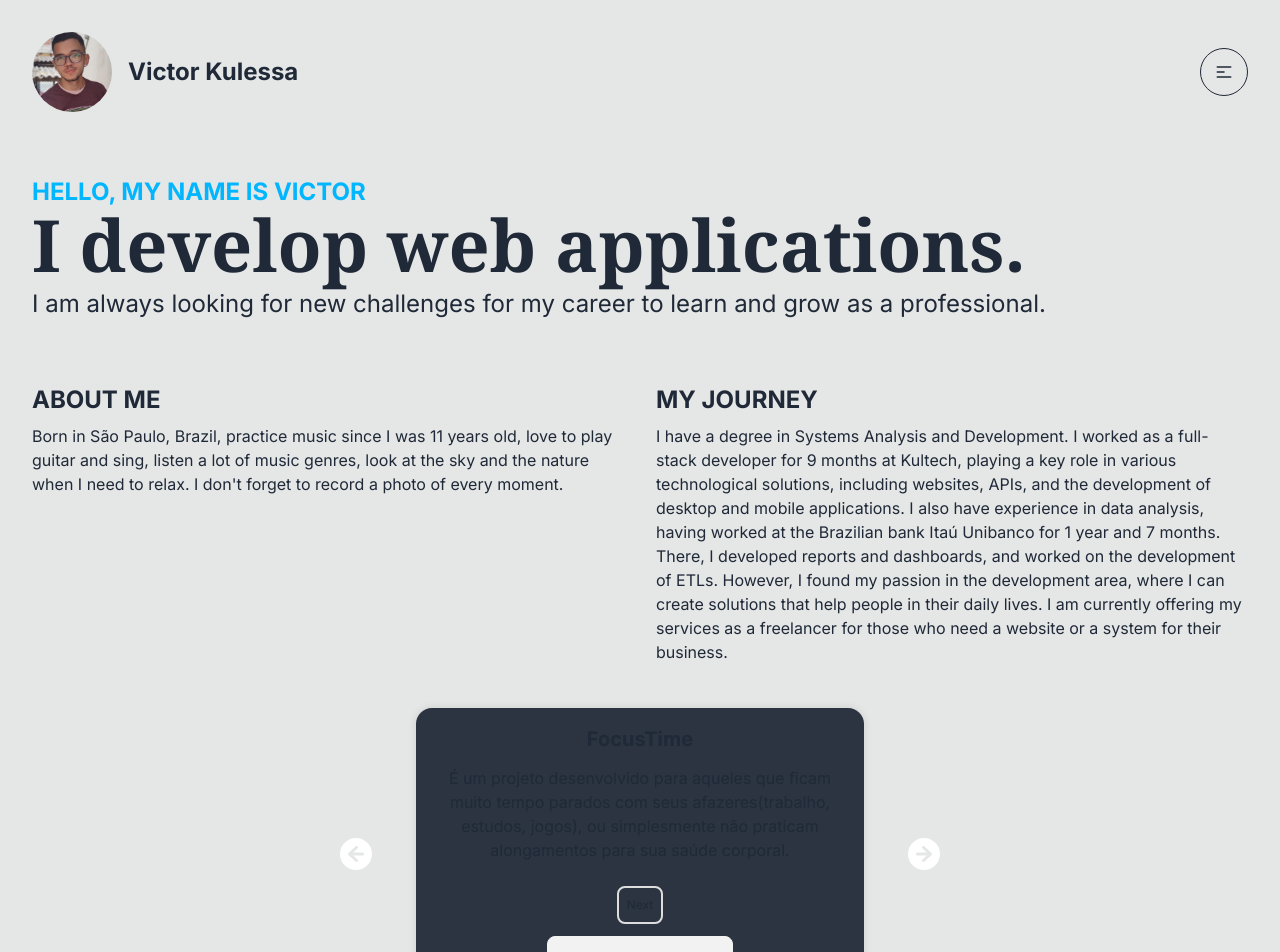
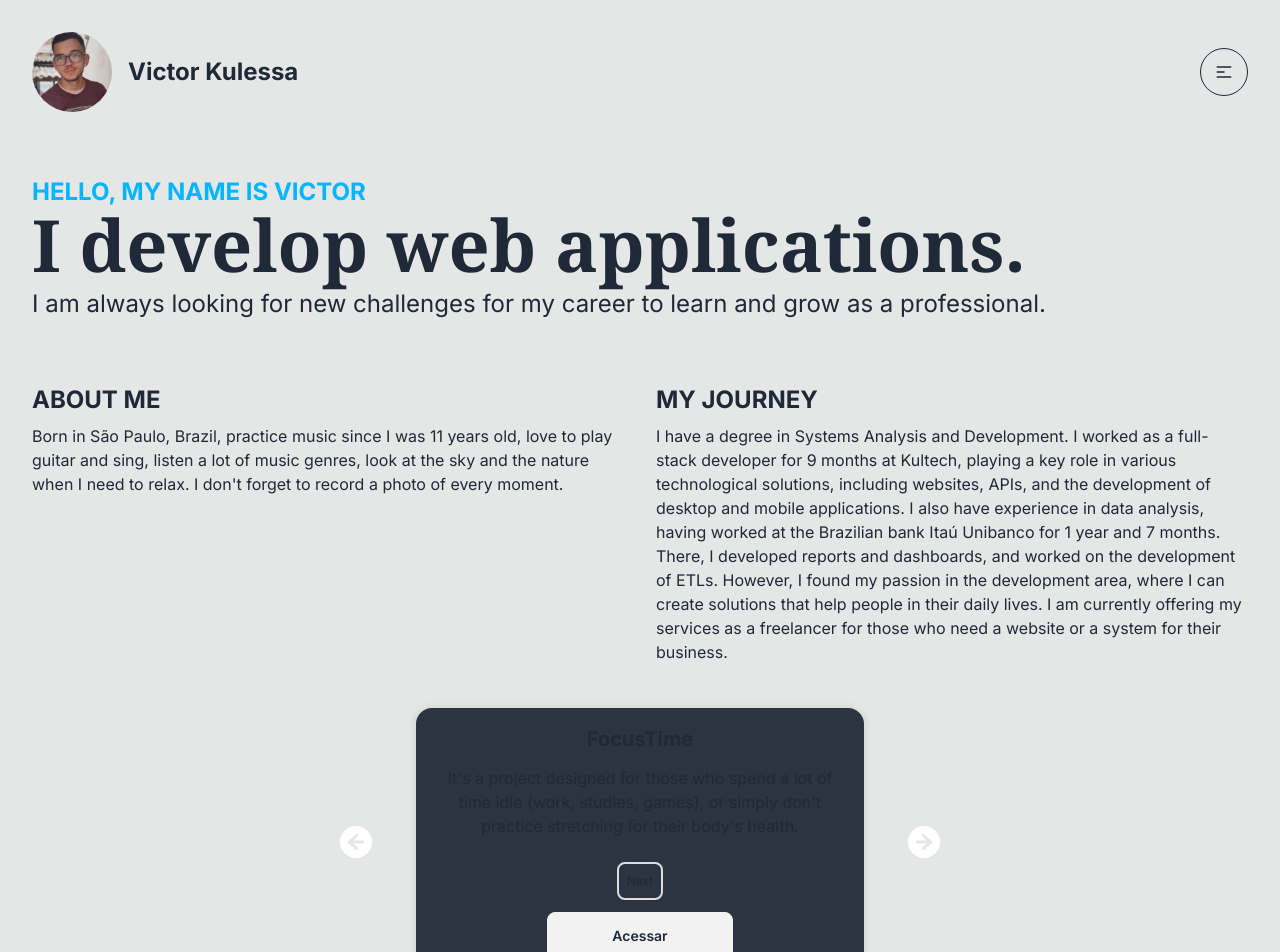
Before and after one commit to vkhydra/portfolio, a Next.js app: page / in a window 1280 px wide. Shown: the top 952 px of the page. Built offline with nearby package versions, Linux system fonts and the light colour scheme.

Commit message:
Translate description in Carousel component

```diff
--- a/components/carousel.tsx
+++ b/components/carousel.tsx
@@ -15,7 +15,7 @@ export default function Carousel() {
     {
       title: "FocusTime",
       description:
-        "É um projeto desenvolvido para aqueles que ficam muito tempo parados com seus afazeres(trabalho, estudos, jogos), ou simplesmente não praticam alongamentos para sua saúde corporal.",
+        "It's a project designed for those who spend a lot of time idle (work, studies, games), or simply don't practice stretching for their body's health.",
       link: "https://focustime.vercel.app/ ",
       technologies: ["Next"],
     },
```
